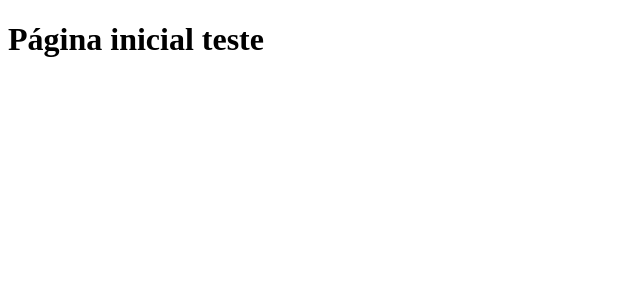
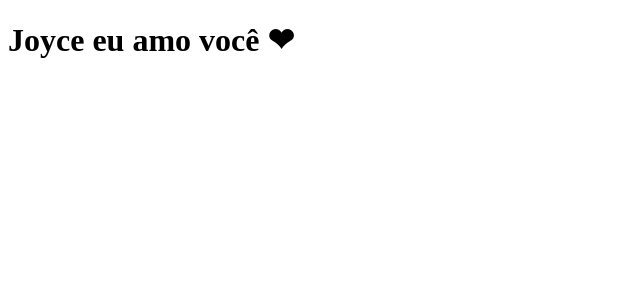
Before and after one commit to odanielhenriq/clone-tabnews, a Next.js app: page / in a window 1280 px wide. Shown: the top 300 px of the page, without its empty margins (0-640 px from the left). Built offline with nearby package versions, Linux system fonts and the light colour scheme.

Commit message:
teste mensagem no novo domínio

```diff
--- a/pages/index.js
+++ b/pages/index.js
@@ -1,5 +1,5 @@
 function Home() {
-  return <h1>Página inicial teste</h1>;
+  return <h1>Joyce eu amo você ❤</h1>;
 }
 
 export default Home;
```
